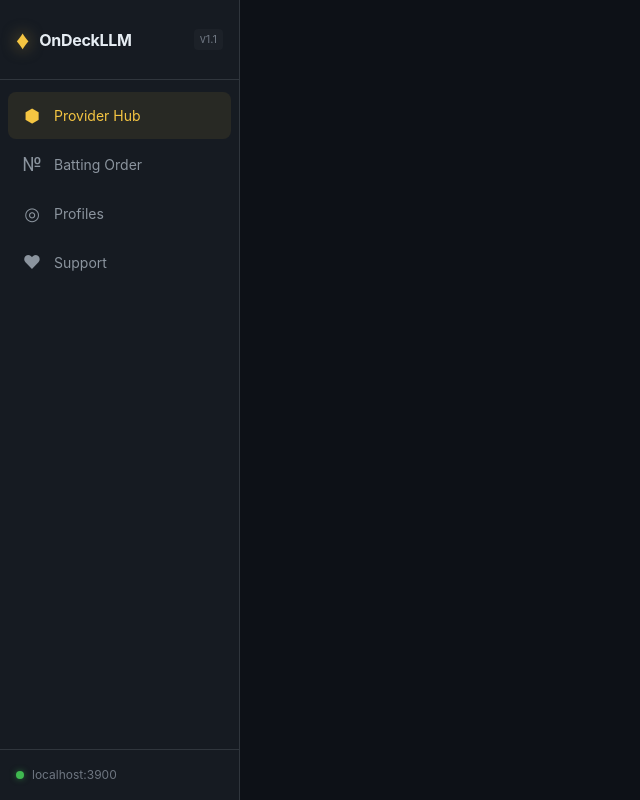
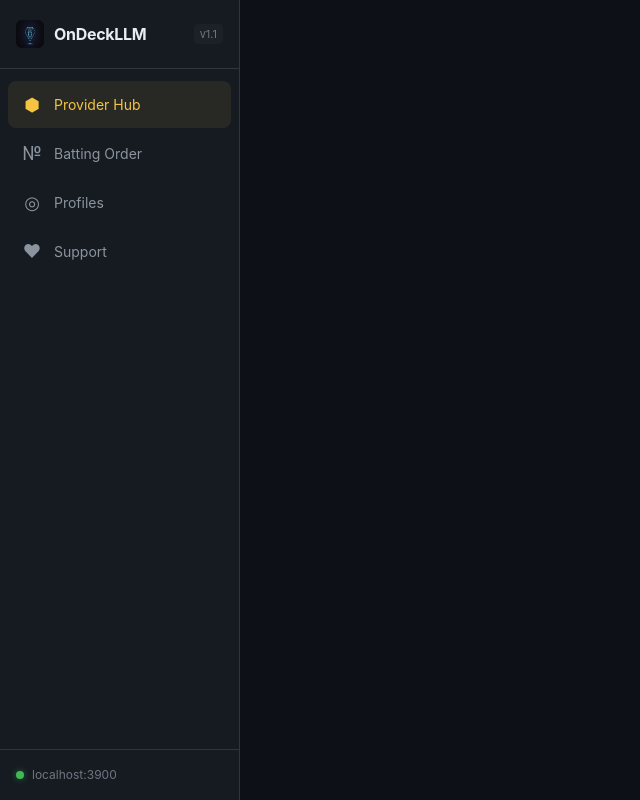
Before and after one commit to canonflip/ondeckllm, a website: page src/public/index.html in a window 1280 px wide. Shown: the whole page, without its empty margins (0-640 px from the left). Drawn offline with Linux system fonts and the light colour scheme; no server answers.

```diff
--- a/src/public/index.html
+++ b/src/public/index.html
@@ -10,7 +10,7 @@
   <div class="app">
     <aside class="sidebar">
       <div class="sidebar-brand">
-        <div class="brand-icon">&#9830;</div>
+        <img src="/logo.jpg" class="brand-icon-img" alt="OnDeckLLM" style="width:28px;height:28px;border-radius:6px;">
         <span class="brand-text">OnDeckLLM</span>
         <span class="brand-version">v1.1</span>
       </div>
```
Also changed, not shown: src/public/logo.jpg (added), 1 other file.
